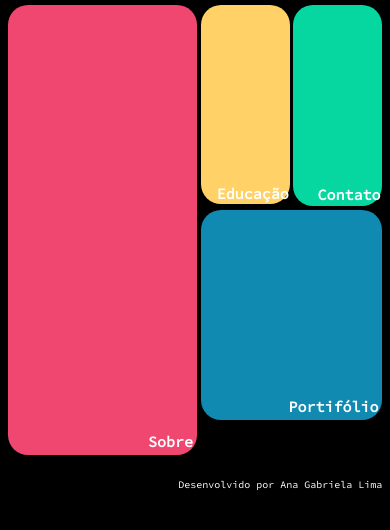
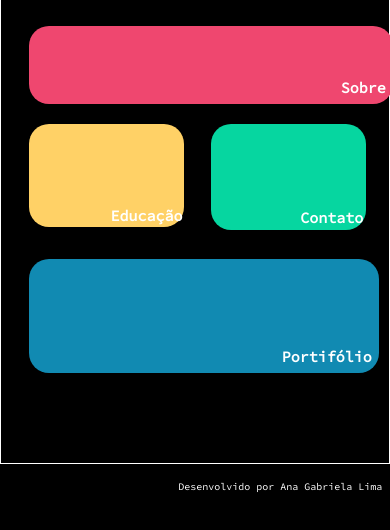
Before and after one commit to aagablm/Portifolio-Pessoal, a plain HTML site: page index.html in a window 390 px wide. Shown: the part 88-618 px from the top of the page. Drawn offline with Linux system fonts and the light colour scheme.

Commit message:
Update style.css

```diff
--- a/style.css
+++ b/style.css
@@ -130,6 +130,14 @@ a {
 
 }
 
+@media (max-width: 768px) {
+    .containers {
+        display: flex;
+        flex-direction: column;
+        border: 1px solid white;
+    }
+}
+
 .container-grande {
     display: flex;
     flex-direction: column;
@@ -138,6 +146,18 @@ a {
     margin-right: 3%;
     height: 100%;
 }
+@media (max-width: 768px) {
+    .container-grande, .containers-pequenos-cima-dois,  .containers-pequenos-cima-um {
+        display: flex;
+        width: 350px;
+        height: 100px;
+        margin: 20px;
+        padding: 0;
+        margin-bottom: 0;
+        margin-right: 0;
+    }
+}
+
 
 .container-grande:hover {
     cursor: pointer;
@@ -165,13 +185,20 @@ a {
     height: 100%;
 }
 
-
 .containers-pequenos-cima {
     display: flex;
     margin-bottom: 1%;
     height: 44%;
 }
-
+@media (max-width: 768px) {
+    .containers-pequenos, .containers-pequenos-cima {
+        display: flex;
+        width: 98%;
+        padding: 0;
+        margin-bottom: 0;
+        margin-right: 0;
+    }
+}
 .containers-pequenos-cima-um {
     display: flex;
     border-radius: 20px;
@@ -229,6 +256,16 @@ a {
     display: flex;
     width: 100%;
     height: 45%;
+}
+
+@media (max-width: 768px) {
+    .containers-pequenos-baixo{
+        display: flex;
+        width: 350px;
+        height: 100px;
+        margin-top: 0;
+        margin-left: 20px
+    }
 }
 
 .containers-pequenos-baixo-texto {
```
